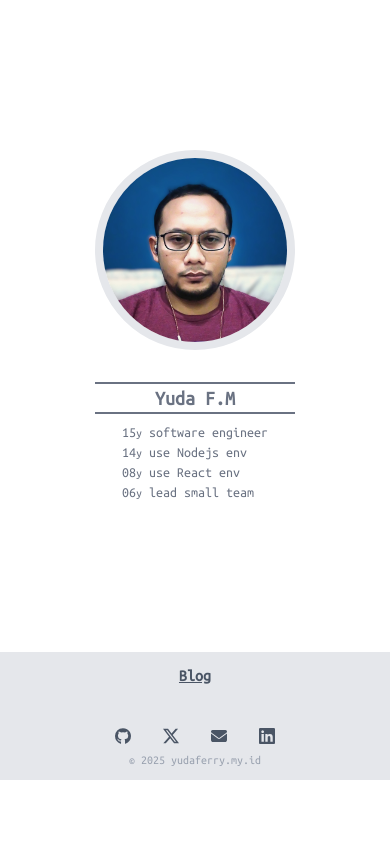
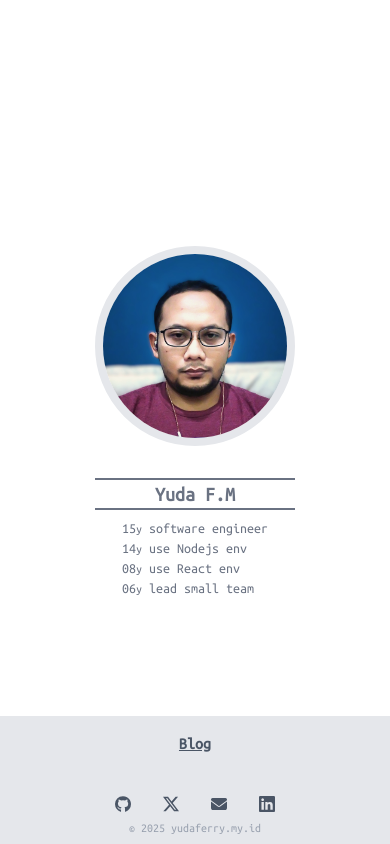
Before and after one commit to yudaferry/yuda-blog, a Next.js app: page / in a window 390 px wide. Built offline with nearby package versions, Linux system fonts and the light colour scheme.

Commit message:
revise responsive design

```diff
--- a/src/app/layout.tsx
+++ b/src/app/layout.tsx
@@ -30,12 +30,14 @@ export default function RootLayout({
         className={`${ubuntuFont.className} ${ubuntuFontMono.className} antialiased`}
       >
 
-        <div className="flex flex-col bg-white dark:bg-gray-800 min-h-screen">
+        <div className="flex flex-col bg-white dark:bg-gray-800 h-screen">
           <main className="flex-grow flex px-2 md:px-32">
             {children}
           </main>
-          <footer className="mb-16 md:mb-24 2xl:mb-0 h-32 flex-shrink flex flex-col items-center justify-center text-center  bg-gray-200 dark:bg-gray-700 text-gray-600 dark:text-gray-400">
-            <ul className="flex justify-center mb-10 font-bold">
+          {/* <footer className="h-32 flex-shrink flex flex-col items-center justify-center bg-gray-200 dark:bg-gray-700 text-gray-600 dark:text-gray-400 absolute bottom-0 w-full"> */}
+          <footer className="h-32 md:h-24 pt-4 flex flex-col bg-gray-200 dark:bg-gray-700 text-gray-600 dark:text-gray-400 fixed bottom-0 w-full">
+            <div className="flex flex-col mb-0 md:mb-6 md:flex-row justify-around items-center">
+              <ul className="flex justify-center font-bold mb-10 md:mb-0">
                 {/* <li className="pr-16 underline"><Link href="/profile">Profile</Link></li> */}
                 <li className="underline"><Link href="/blog">Blog</Link></li>
               </ul>
@@ -73,7 +75,8 @@ export default function RootLayout({
                   </svg>
                 </Link>
               </div>
-            <p className="text-xs text-gray-400 dark:text-gray-900">
+            </div>
+            <p className="text-xs text-center text-gray-400 dark:text-gray-900">
               &copy; {year} yudaferry.my.id<br />
             </p>
           </footer>
```
Lines whose indentation alone changed are shown as unchanged.
